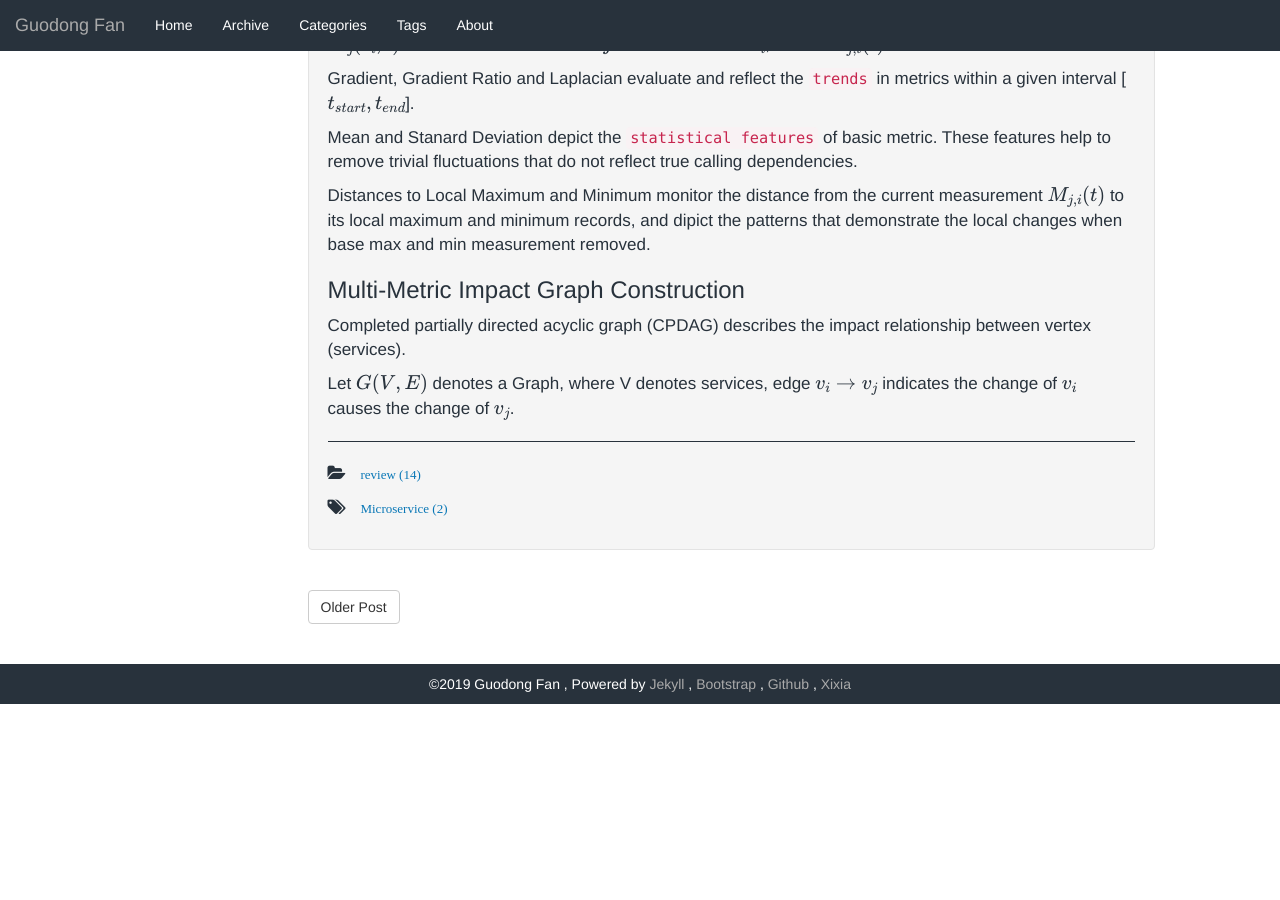
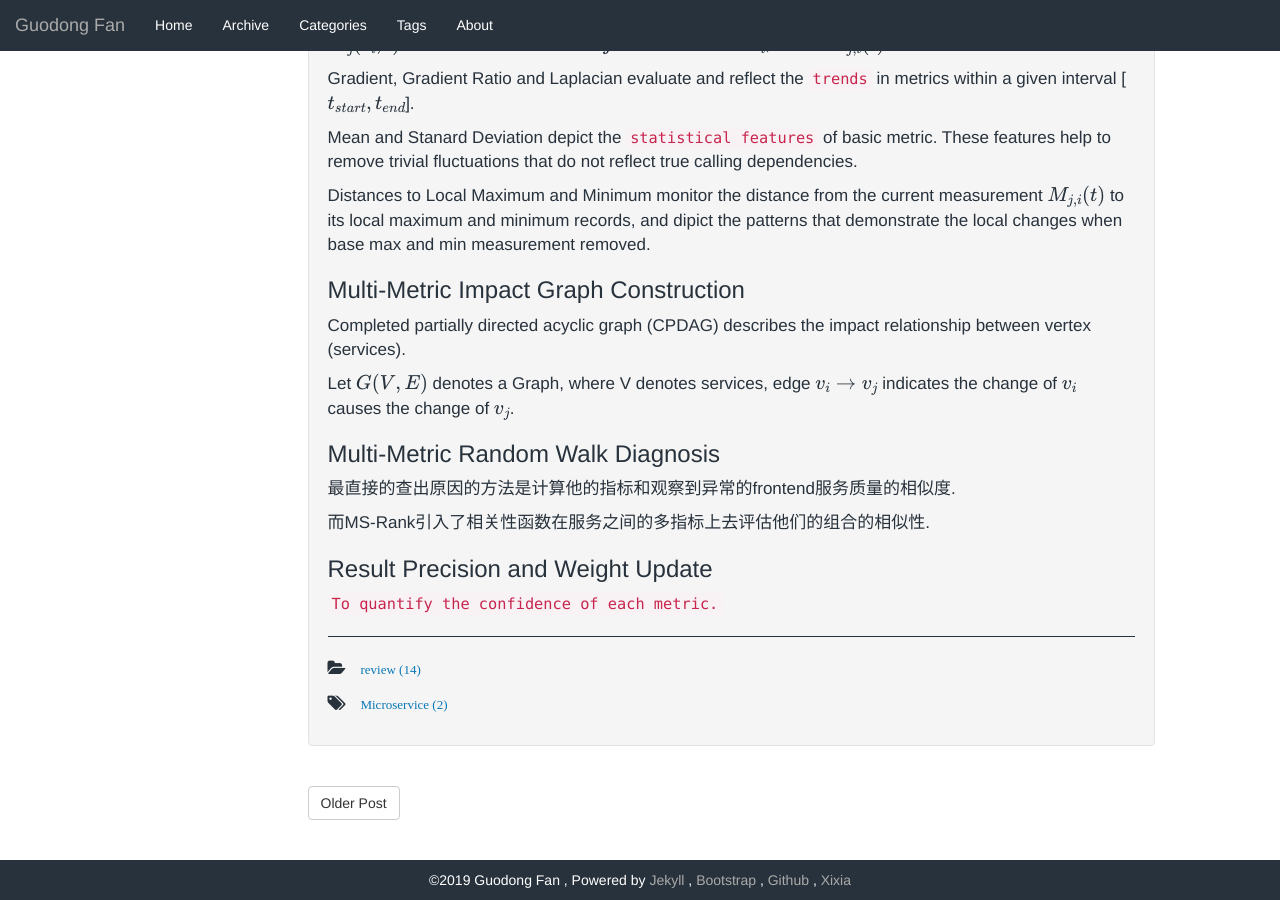
Before and after one commit to GuodongFan/GuodongFan.github.io, a Jekyll site: the page built from _posts/2019-08-21-MS-Rank.md, in a window 1280 px wide and 900 px high, scrolled down 1239 px. Built offline with Jekyll 4.4.1, drawn with Linux system fonts in a browser that asks for light colours; our own code applies the rules of GitHub Pages for plain Markdown files; formulas are drawn with MathJax 3; before the commit the page ends 1943 px from its top, so only the background shows below that.

Commit message:
Update 2019-08-21-MS-Rank.md

```diff
--- a/_posts/2019-08-21-MS-Rank.md
+++ b/_posts/2019-08-21-MS-Rank.md
@@ -45,3 +45,14 @@ Distances to Local Maximum and Minimum monitor the distance from the current mea
 Completed partially directed acyclic graph (CPDAG) describes the impact relationship between vertex (services).
 
 Let $G(V, E)$ denotes a Graph, where V denotes services, edge $v_i \to v_j$ indicates the change of $v_i$ causes the change of $v_j$.
+
+### Multi-Metric Random Walk Diagnosis
+
+最直接的查出原因的方法是计算他的指标和观察到异常的frontend服务质量的相似度.
+
+而MS-Rank引入了相关性函数在服务之间的多指标上去评估他们的组合的相似性.
+
+
+### Result Precision and Weight Update
+
+`To quantify the confidence of each metric.`
```
